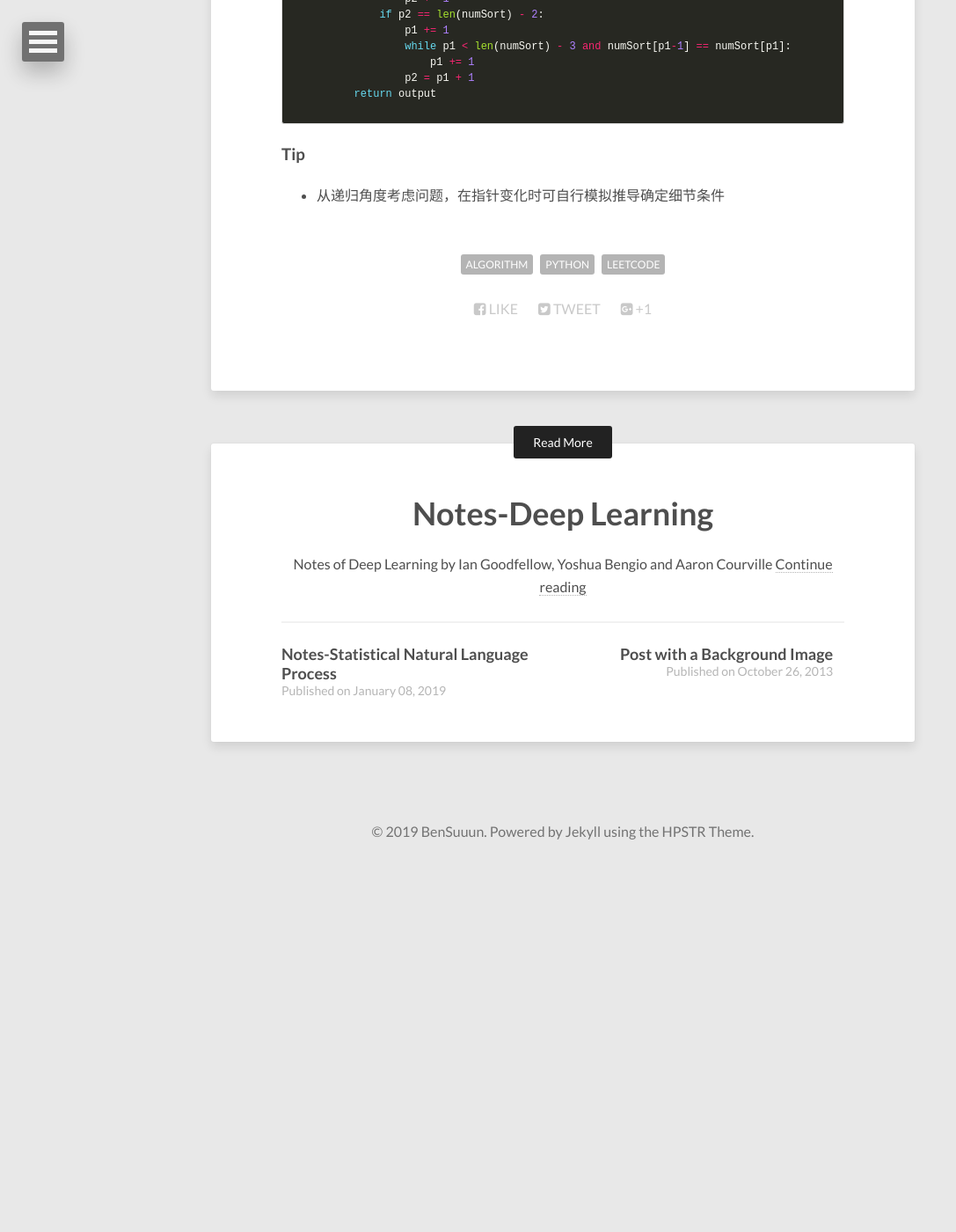
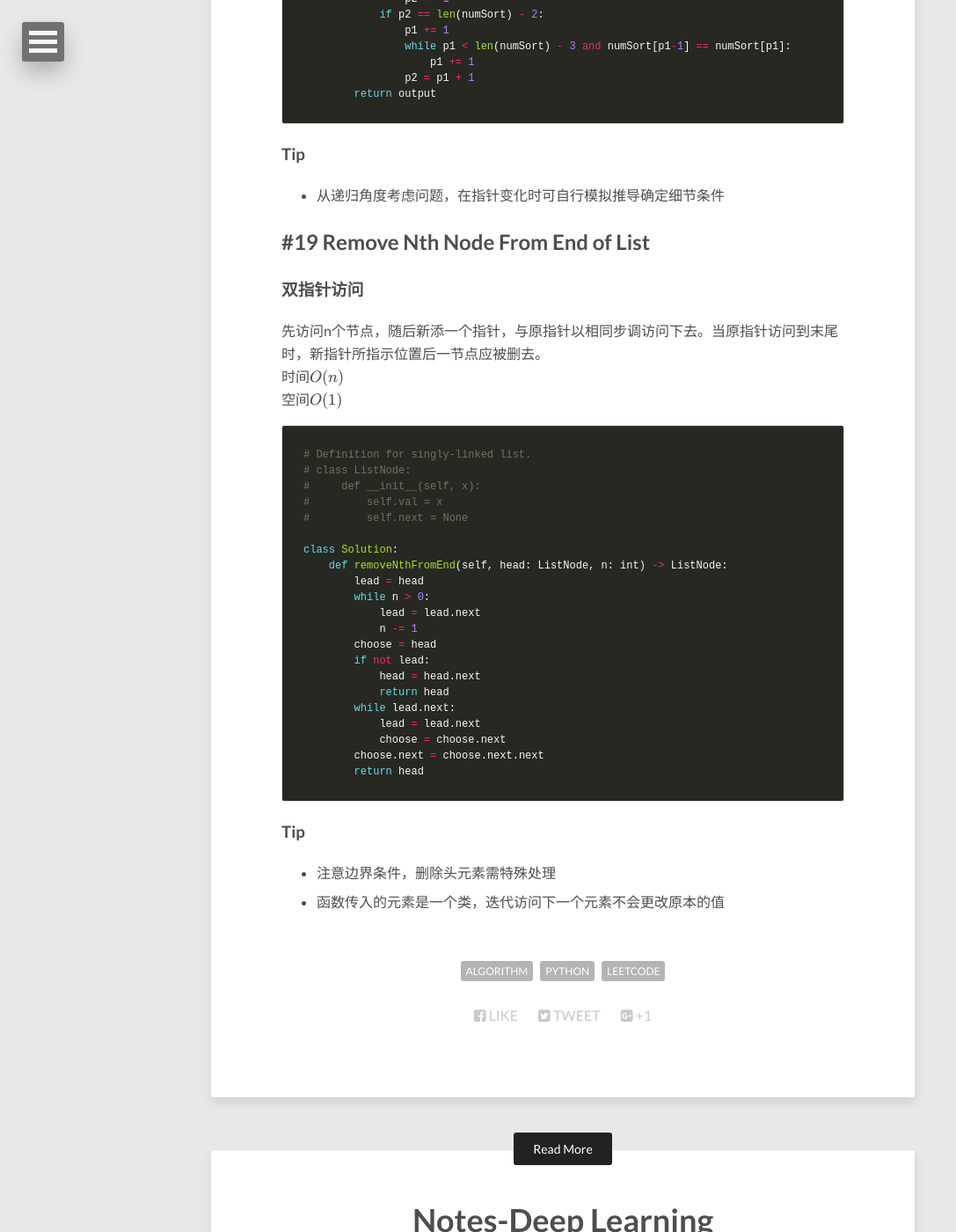
Before and after one commit to Wangbin-Sun/wangbin-sun.github.io, a Jekyll site: the page built from _posts/2019-01-09-leetcode-1-to-20.md, in a window 1280 px wide and 1400 px high, scrolled down 20136 px. Shown: the whole window at 88% size, without its empty margins (0-1087 px from the left). Built offline with Jekyll 4.4.1, drawn with Linux system fonts in a browser that asks for light colours; nearby versions of some CDN libraries; formulas are drawn with MathJax 3; before the commit the page ends 21122 px from its top, so only the background shows below that.

Commit message:
Update Leetcode #19

````diff
--- a/_posts/2019-01-09-leetcode-1-to-20.md
+++ b/_posts/2019-01-09-leetcode-1-to-20.md
@@ -859,3 +859,37 @@ class Solution:
 
 ### Tip
 * 从递归角度考虑问题，在指针变化时可自行模拟推导确定细节条件
+
+## #19 Remove Nth Node From End of List
+
+### 双指针访问
+先访问n个节点，随后新添一个指针，与原指针以相同步调访问下去。当原指针访问到末尾时，新指针所指示位置后一节点应被删去。
+时间$O(n)$
+空间$O(1)$
+```python
+# Definition for singly-linked list.
+# class ListNode:
+#     def __init__(self, x):
+#         self.val = x
+#         self.next = None
+
+class Solution:
+    def removeNthFromEnd(self, head: ListNode, n: int) -> ListNode:
+        lead = head
+        while n > 0:
+            lead = lead.next
+            n -= 1
+        choose = head
+        if not lead:
+            head = head.next
+            return head
+        while lead.next:
+            lead = lead.next
+            choose = choose.next
+        choose.next = choose.next.next
+        return head
+```
+
+### Tip
+* 注意边界条件，删除头元素需特殊处理
+* 函数传入的元素是一个类，迭代访问下一个元素不会更改原本的值
````
